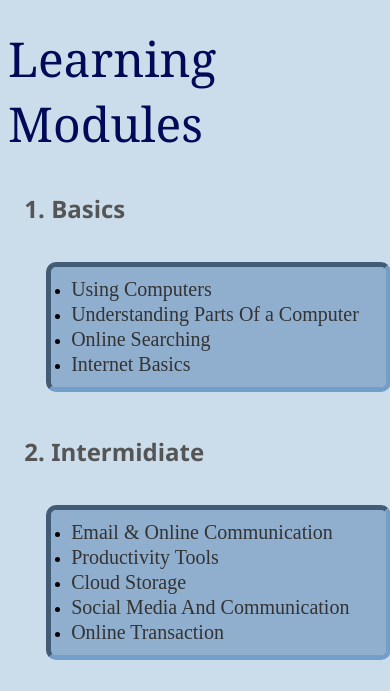
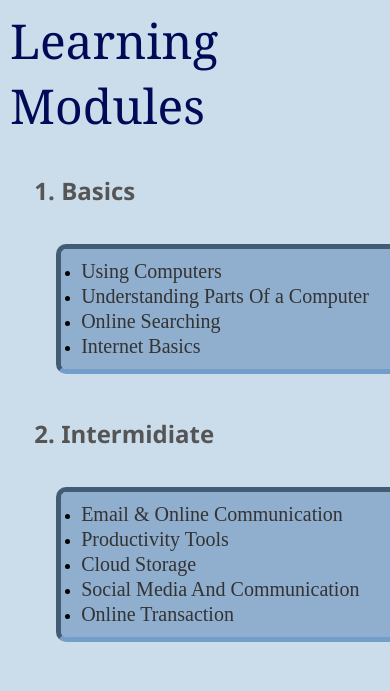
Before and after one commit to Shan560-web/Digital_Hub, a plain HTML site: page Modules.html in a window 390 px wide. Shown: the part 97-788 px from the top of the page. Drawn offline with Linux system fonts and the light colour scheme.

Commit message:
Update Modules.html

```diff
--- a/Modules.html
+++ b/Modules.html
@@ -21,6 +21,7 @@
 			}
 
 			.wraper{
+			width:100%;:20px auto;
 			max-width:1250px;
 			background-color:#CBDCEB;
 			padding:8px;
@@ -170,7 +171,7 @@
 			/* Responsive design for mobile */
 @media screen and (max-width: 768px) {
 
-	.wrapper{
+	.wraper{
 	width:100%;
 	padding:10px;
 	margin:0px;
```
